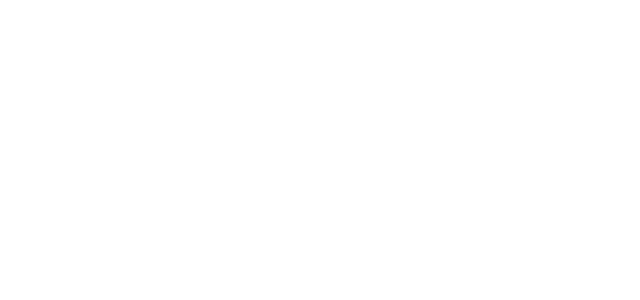
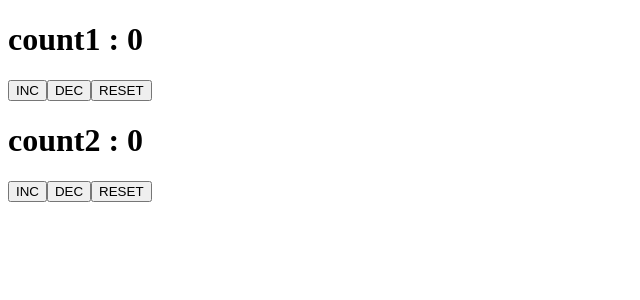
Before and after one commit to Ailisun/react-demos, a React (Create React App) app: page / in a window 1280 px wide. Shown: the top 300 px of the page, without its empty margins (0-640 px from the left). Built offline with nearby package versions, Linux system fonts and the light colour scheme.

Commit message:
redux-toolkit, part 1

```diff
--- a/package.json
+++ b/package.json
@@ -9,7 +9,9 @@
     "react": "^18.0.0",
     "react-dom": "^18.0.0",
     "react-scripts": "5.0.0",
-    "web-vitals": "^2.1.4"
+    "web-vitals": "^2.1.4",
+    "react-redux": "^8.0.1",
+    "@reduxjs/toolkit": "^1.8.1"
   },
   "scripts": {
     "start": "react-scripts start",
--- a/src/App.js
+++ b/src/App.js
@@ -1,7 +1,9 @@
+import {Counter} from "./components";
+
 const App = () => {
     return (
         <div>
-
+          <Counter/>
         </div>
     );
 };
--- /dev/null
+++ b/src/components/counter.js
@@ -0,0 +1,21 @@
+import {useDispatch, useSelector} from "react-redux";
+import {counterActions} from "../redux/slices/counter.slice";
+
+export const Counter = () => {
+   const {count1,count2} =  useSelector(state => state.counter)
+    const dispatch = useDispatch()
+    return (
+        <div>
+            <h1>count1 : {count1}</h1>
+            <button onClick={()=> dispatch(counterActions.incCount1())}>INC</button>
+            <button onClick={()=> dispatch(counterActions.decCount1())}>DEC</button>
+            <button onClick={()=> dispatch(counterActions.reset())}>RESET</button>
+
+
+            <h1>count2 : {count2}</h1>
+            <button onClick={()=> dispatch(counterActions.incCount2())}>INC</button>
+            <button onClick={()=> dispatch(counterActions.decCount2())}>DEC</button>
+            <button onClick={()=> dispatch(counterActions.reset2())}>RESET</button>
+        </div>
+    );
+};
--- /dev/null
+++ b/src/components/index.js
@@ -0,0 +1 @@
+export * from './counter'
--- a/src/index.js
+++ b/src/index.js
@@ -2,6 +2,10 @@ import React from 'react';
 import ReactDOM from 'react-dom/client';
 
 import App from './App';
+import {Provider} from "react-redux";
+import store from "./redux/store";
 
 const root = ReactDOM.createRoot(document.getElementById('root'))
-root.render(<App/>)
+root.render(<Provider store={store}>
+    <App/>
+</Provider>)
--- /dev/null
+++ b/src/redux/index.js
@@ -0,0 +1,2 @@
+export * from './slices'
+export * from './store'
--- /dev/null
+++ b/src/redux/slices/counter.slice.js
@@ -0,0 +1,44 @@
+import {createSlice} from "@reduxjs/toolkit";
+
+const initialState = {
+    count1:0,
+    count2:0
+}
+let counterSlice = createSlice({
+    name:'counterSlice',
+    initialState,
+    reducers:{
+        incCount1:(state)=> {
+           state.count1 += 1
+        },
+        decCount1:(state) =>{
+            state.count1 -=1
+        },
+        reset:(state,action) =>{
+            state.count1 = action.payload || 0
+        },
+        incCount2:(state)=> {
+            state.count2 += 1
+        },
+        decCount2:(state) =>{
+            state.count2 -=1
+        },
+        reset2:(state,action) =>{
+            state.count2 = action.payload || 0
+        }
+    }
+})
+
+const {reducer:countReducer, actions:{incCount1,decCount1,reset, incCount2,decCount2,reset2}}= counterSlice
+
+export default countReducer
+
+export const counterActions = {
+    incCount1,
+    decCount1,
+    reset,
+    decCount2,
+    incCount2,
+    reset2
+
+}
--- /dev/null
+++ b/src/redux/store.js
@@ -0,0 +1,11 @@
+import {combineReducers, configureStore} from "@reduxjs/toolkit";
+import countReducer from "./slices/counter.slice";
+let rootReducer = combineReducers({
+    counter:countReducer
+
+});
+
+const store = configureStore({
+    reducer:rootReducer
+})
+export default store
```
Also changed, not shown: src/redux/slices/index.js (added), 1 other file (tests, documents, lock files or other folders).
